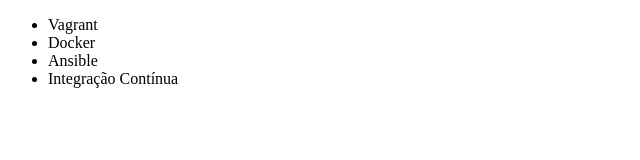
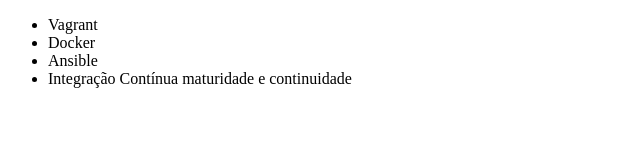
Before and after one commit to robson-pastori/alura, a plain HTML site: page index.html in a window 1280 px wide. Shown: the whole page, without its empty margins (0-640 px from the left). Drawn offline with Linux system fonts and the light colour scheme.

Commit message:
atualizando o nome do curso

```diff
--- a/index.html
+++ b/index.html
@@ -9,7 +9,7 @@
         <li>Vagrant</li>
         <li>Docker</li>
         <li>Ansible</li>
-        <li>Integração Contínua</li>
+        <li>Integração Contínua maturidade e continuidade</li>
     </ul>
 </body>
 </html>
```
